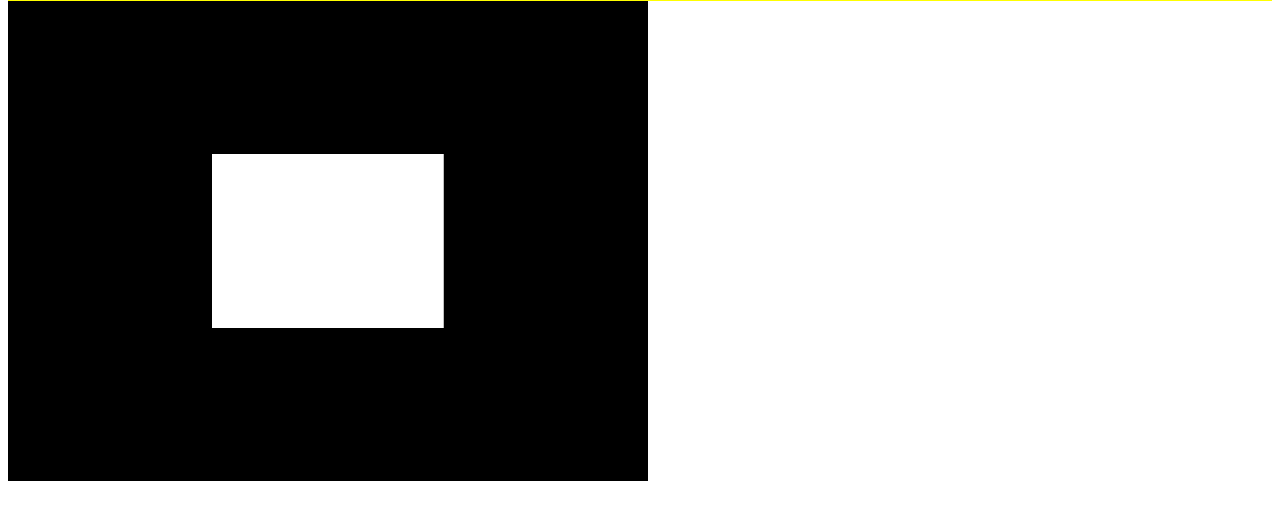
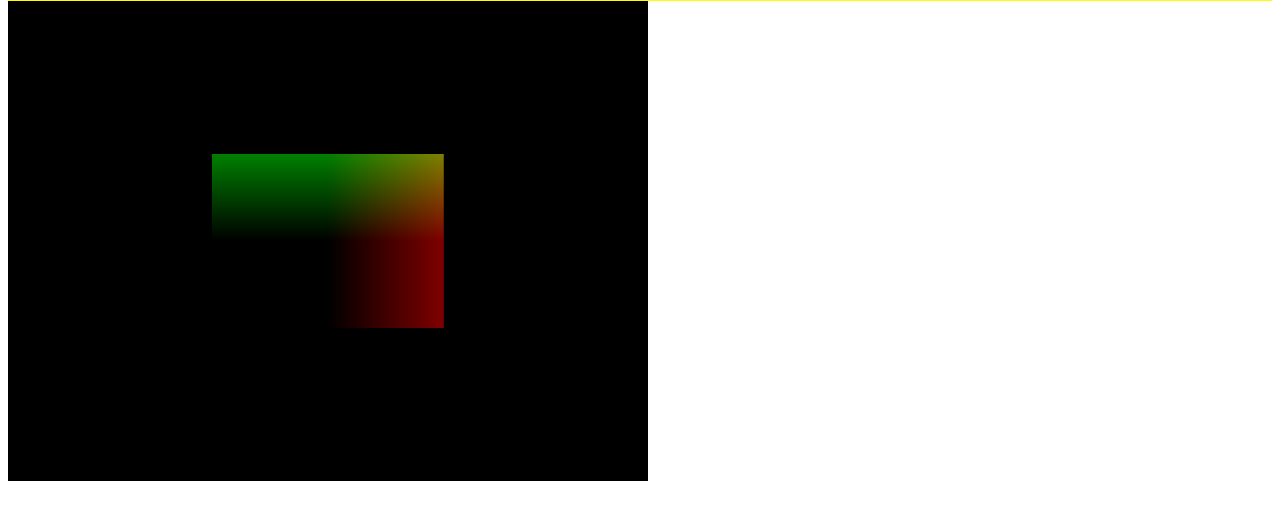
Before and after one commit to geronimo-lisboa/NodeJS_HelloWorld, a website: page public/index.html in a window 1280 px wide. Shown: the part 209-728 px from the top of the page. Drawn offline with Linux system fonts and the light colour scheme.

Commit message:
Mostrei como passar um variante de um shader para o seguinte, usando o comando "varying".

```diff
--- a/public/index.html
+++ b/public/index.html
@@ -67,19 +67,24 @@
     }
 
     var vertexShaderSource =
-
-        "    attribute vec3 vertexPos;\n" +
+            " precision highp float;\n" +
+            "    attribute vec3 vertexPos;\n" +
             "    uniform mat4 modelViewMatrix;\n" +
             "    uniform mat4 projectionMatrix;\n" +
+            "    varying vec4 vColor;\n"+
             "    void main(void) {\n" +
             "		// Return the transformed and projected vertex value\n" +
+            "       gl_Position = vec4(vertexPos, 1.0);\n" +
+            "       vColor = vec4(vertexPos, 1.0);\n"+
             "        gl_Position = projectionMatrix * modelViewMatrix * \n" +
             "            vec4(vertexPos, 1.0);\n" +
             "    }\n";
     var fragmentShaderSource =
-        "    void main(void) {\n" +
+        " precision highp float;\n" +
+            "varying vec4 vColor;\n"+
+            "void main(void) {\n" +
             "    // Return the pixel color: always output white\n" +
-            "    gl_FragColor = vec4(1.0, 1.0, 1.0, 1.0);\n" +
+            "    gl_FragColor = vColor;\n" +
             "}\n";
     var shaderProgram, shaderVertexPositionAttribute, shaderProjectionMatrixUniform, shaderModelViewMatrixUniform;
     function initShader(gl) {
```
